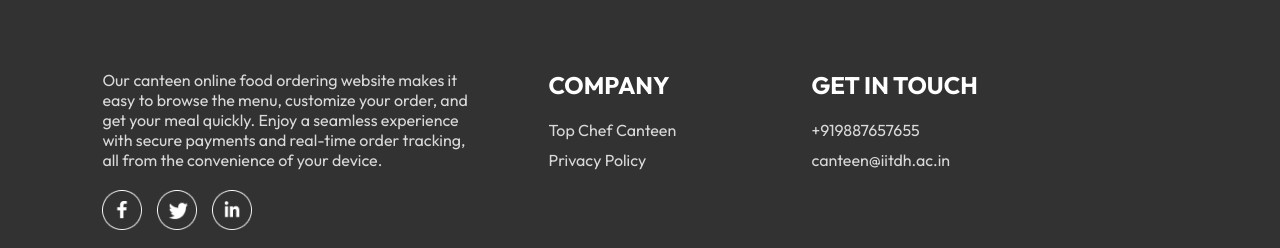
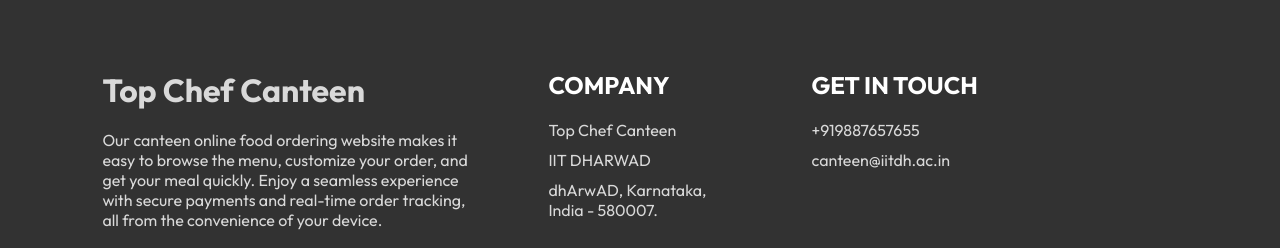
Before and after one commit to Gurjaipal17/FoodDelivery, a React (Vite) app in the folder Frontend/: page /myorders in a window 1280 px wide. Shown: the part 302-550 px from the top of the page. Built offline with nearby package versions, Linux system fonts and the light colour scheme; no server answers.

Commit message:
Update Footer.jsx

```diff
--- a/Frontend/src/components/Footer/Footer.jsx
+++ b/Frontend/src/components/Footer/Footer.jsx
@@ -8,6 +8,7 @@ function Footer() {
       <div className="footer-content">
         <div className="footer-content-left">
 {/*             <img src={assets.logo} alt="" /> */}
+            <h1>Top Chef Canteen</h1>
             <p>Our canteen online food ordering website makes it easy to browse the menu, customize your order, and get your meal quickly. Enjoy a seamless experience with secure payments and real-time order tracking, all from the convenience of your device.</p>
             <div className="footer-social-icons">
                 <img src={assets.facebook_icon} alt="" />
@@ -19,8 +20,8 @@ function Footer() {
             <h2>COMPANY</h2>
             <ul>
                 <li>Top Chef Canteen</li>
-                <li></li>
-                <li>Privacy Policy</li>
+                <li>IIT DHARWAD</li>
+                <li>dhArwAD, Karnataka, India - 580007.</li>
             </ul>
         </div>
         <div className="footer-content-right">
```
